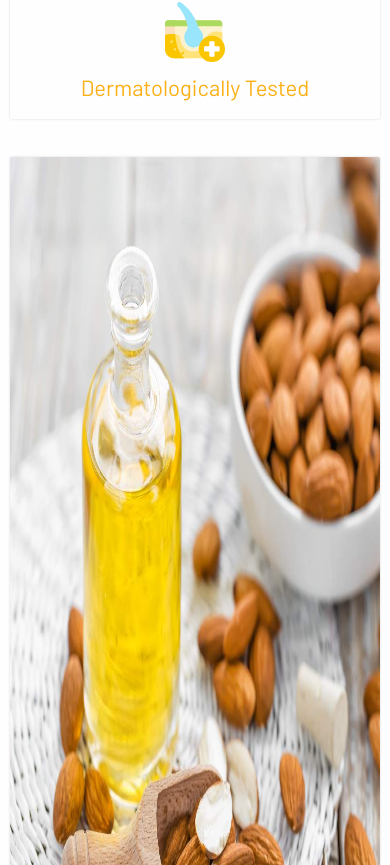
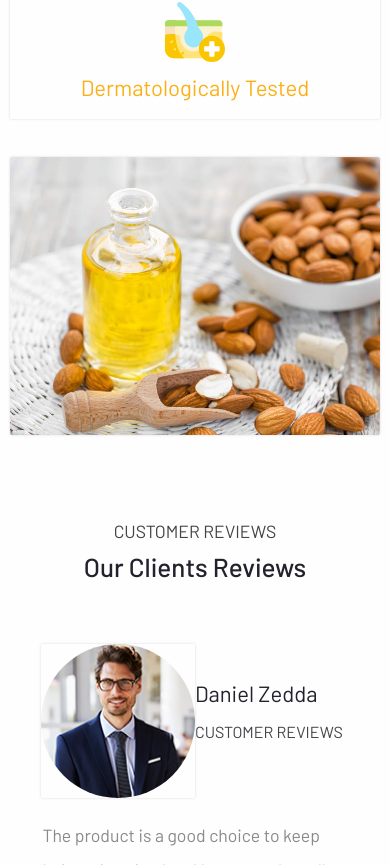
Before and after one commit to arjung5/angara-arjun, a Next.js app: page / in a window 390 px wide. Shown: the part 7719-8584 px from the top of the page. Built offline with nearby package versions, Linux system fonts and the light colour scheme.

Commit message:
fix of image height for features in mobile view

```diff
--- a/src/components/moleclues/SignIn/SignInPage.tsx
+++ b/src/components/moleclues/SignIn/SignInPage.tsx
@@ -85,7 +85,7 @@ const SignInPage = () => {
                               <input
                                 type="text"
                                 name="UserName"
-                                placeholder="UserName"
+                                placeholder="UserName/Email"
                                 onChange={(e) => {
                                   handleChange(e);
                                 }}
--- a/src/components/organisms/ProductSpecificationWrapper/ProductSpecificationWrapper.tsx
+++ b/src/components/organisms/ProductSpecificationWrapper/ProductSpecificationWrapper.tsx
@@ -49,7 +49,6 @@ const ProductSpecificationWrapper = () => {
                     <MediaWithContent media={{
                       type: "image",
                       imageSrc: '/features-3.jpg',
-                      addClasses: "grid-x background-fullscreen-cover",
                     }}/>
                   </div>
                 </div>
```
